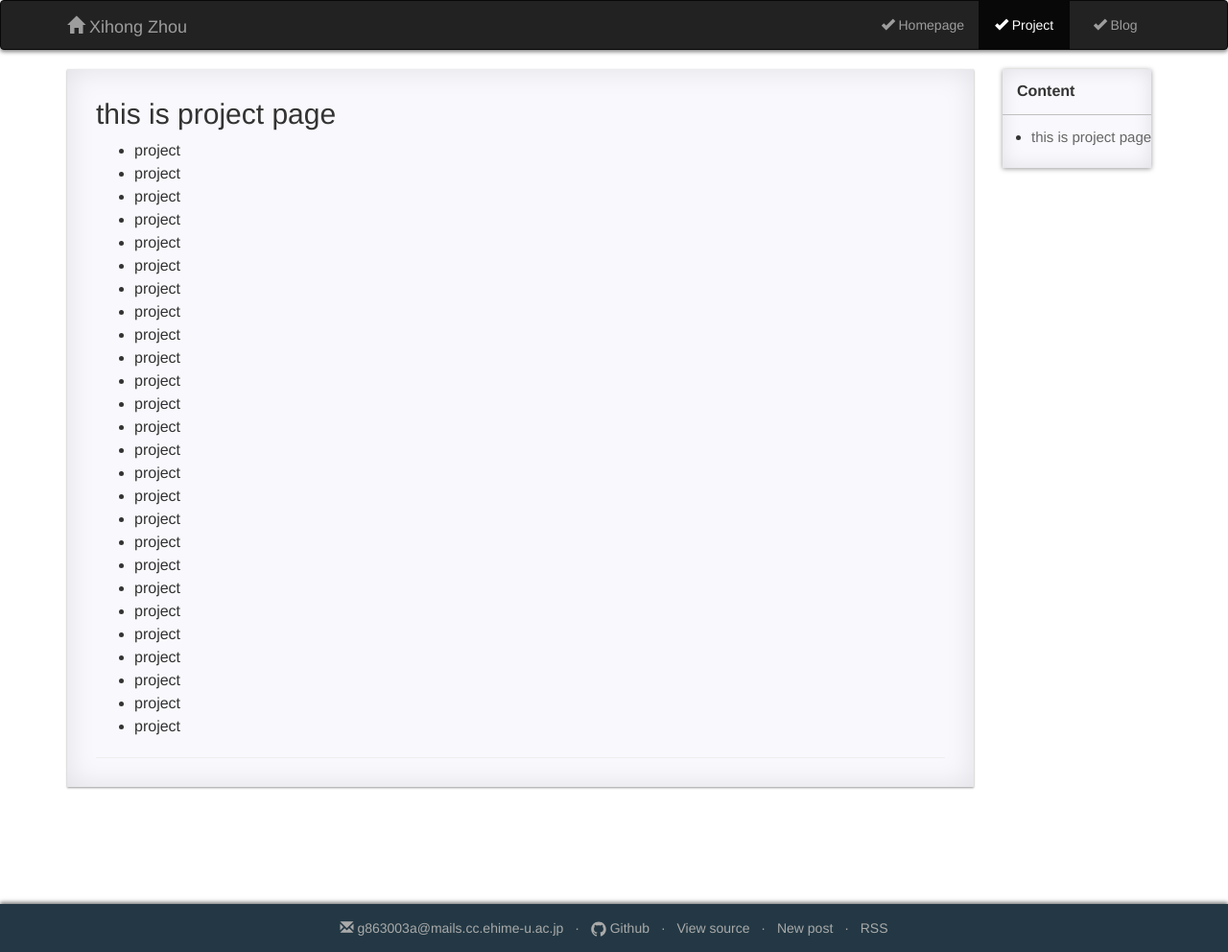
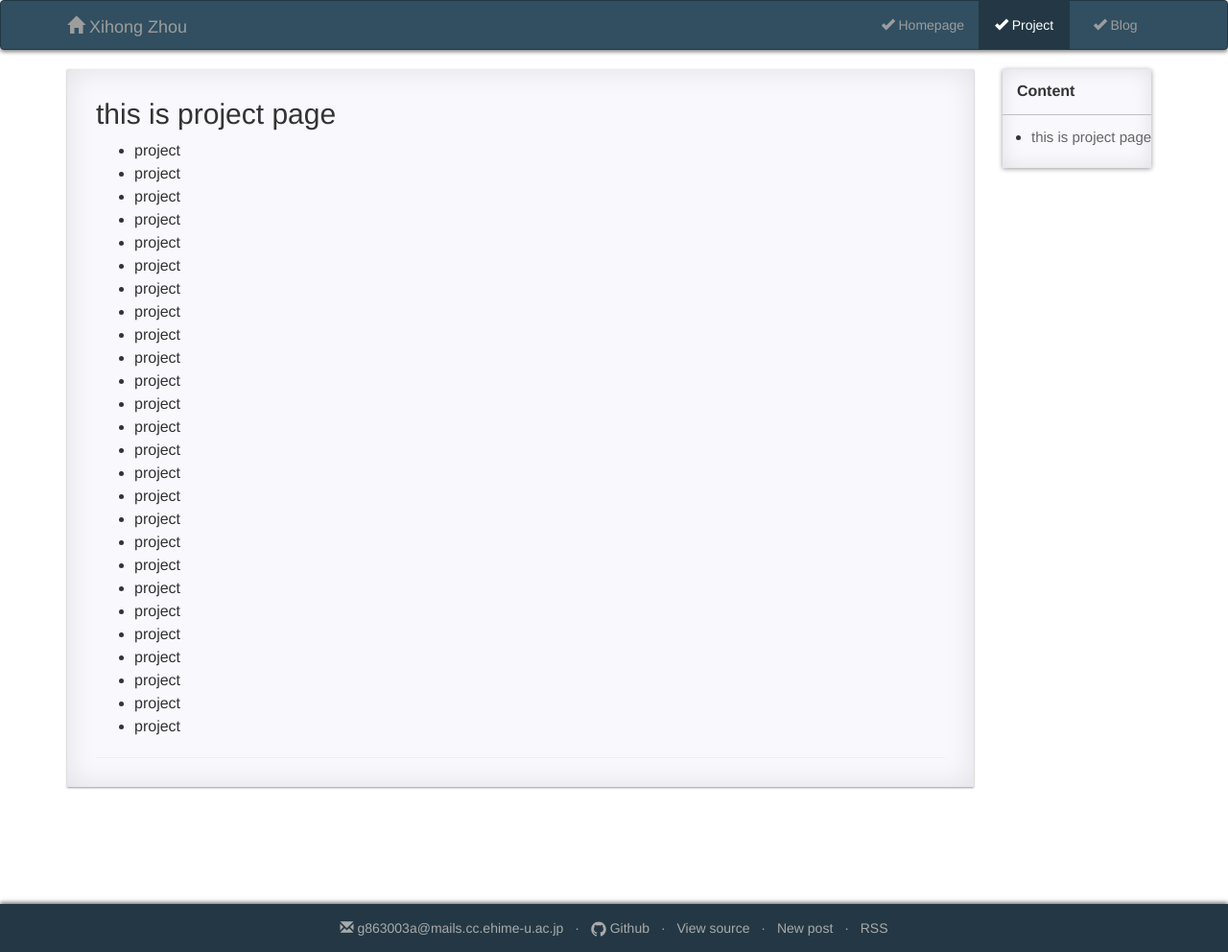
Before and after one commit to XihongZhou/xihongzhou.github.io, a Jekyll site: the page built from pages/2_project.md, in a window 1280 px wide. Shown: the whole page at 96% size. Built offline with Jekyll 4.4.1, drawn with Linux system fonts in a browser that asks for light colours; comment, search, counter and statistics services are not loaded.

Commit message:
Update head.html

```diff
--- a/_includes/head.html
+++ b/_includes/head.html
@@ -15,7 +15,8 @@
 
 	<!-- <link rel="stylesheet" href="{{ "/css/main.css" | prepend: site.baseurl }}"> -->
 
-    <link rel="stylesheet" type="text/css" href="{{"/static/css/bootstrap.min.css" | prepend: site.baseurl }}">
+<!--     <link rel="stylesheet" type="text/css" href="{{"/static/css/bootstrap.min.css" | prepend: site.baseurl }}"> -->
+	<link rel="stylesheet" type="text/css" href="{{"/static/css/bootstrap.css" | prepend: site.baseurl }}">
     <link rel="stylesheet" type="text/css" href="{{ "/static/css/index.css" | prepend: site.baseurl }}">
 	<script type="text/javascript" src="{{ "/static/js/jquery-1.11.1.min.js" | prepend:site.baseurl }}"></script>
 	<script type="text/javascript" src="{{ "/static/js/bootstrap.min.js" | prepend:site.baseurl }}"></script>
```
